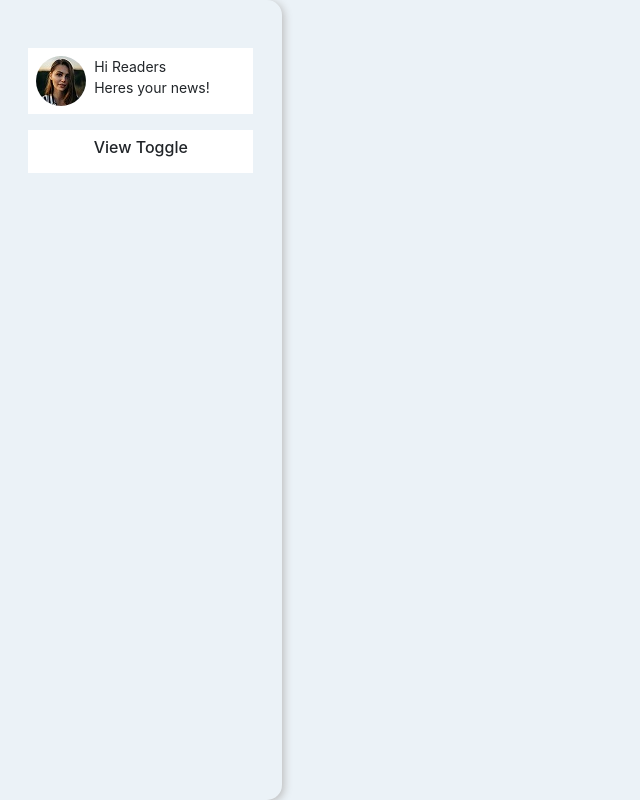
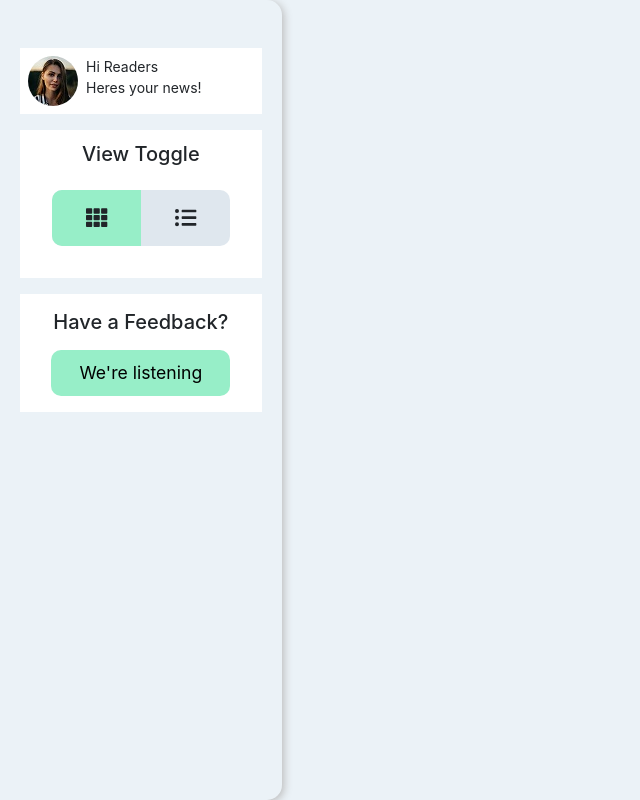
Before and after one commit to MousumiMitu/news-blogs, a React (Create React App) app: page / in a window 1280 px wide. Shown: the whole page, without its empty margins (0-640 px from the left). Built offline with nearby package versions, Linux system fonts and the light colour scheme.

Commit message:
sidebar feedback page added

```diff
--- a/src/Components/Home/Home.css
+++ b/src/Components/Home/Home.css
@@ -1,15 +1,68 @@
 .side-bar {
+  /* background: rgb(170, 168, 168);
+  z-index: 95; */
+}
+.sidebar-box {
   width: 22%;
   height: 100vh;
+  padding: 0 20px;
+  background: #ebf2f7;
+  z-index: 100;
+  /* border-top-right-radius: 15px;
+  border-bottom-right-radius: 15px; */
+}
+.active-sidebar-box {
   border-top-right-radius: 15px;
   border-bottom-right-radius: 15px;
   box-shadow: 2px 2px 8px rgb(187, 187, 187);
-}
-.sidebar-box {
-  width: 80%;
-  margin: 0 auto;
+  transition: 1000ms linear;
 }
 .users {
   /* background-color: none;
   background: white !important; */
 }
+
+.toggle-bg {
+  background: #dfe7ee;
+  border-radius: 10px;
+  overflow: hidden;
+  cursor: pointer;
+}
+.toggle-green {
+  background: #97eec8;
+}
+
+.feedback-btn {
+  border: none;
+  padding: 10px 28px;
+  font-size: 1.1rem;
+  background: #97eec8;
+  border-radius: 10px;
+}
+.active-feedback-btn {
+  background: #eca4a7 !important;
+}
+
+.extended-sidebar-bg {
+  background: rgba(192, 192, 192, 0.65);
+  width: 78%;
+}
+.extended-sidebar {
+  background: #ebf2f7;
+  width: 50%;
+  height: 100vh;
+  border-top-right-radius: 15px;
+  border-bottom-right-radius: 15px;
+  box-shadow: 2px 2px 8px rgb(187, 187, 187);
+  z-index: 98;
+  position: fixed;
+  left: -40%;
+  top: 0;
+  transition: 500ms linear;
+}
+
+.active-extended-sidebar {
+  left: 0;
+
+  transition: 500ms linear;
+}
--- a/src/Components/Home/SideBar.js
+++ b/src/Components/Home/SideBar.js
@@ -1,11 +1,21 @@
-import React from "react";
+import React, { useState } from "react";
 import "./Home.css";
 import user from "../../images/user5.jpg";
+import { FontAwesomeIcon } from "@fortawesome/react-fontawesome";
+import { faListUl, faTh } from "@fortawesome/free-solid-svg-icons";
 
 const SideBar = () => {
+  const [feedback, setFeedback] = useState(false);
+
+  const showFeedbackForm = () => setFeedback(!feedback);
+
   return (
-    <section className="side-bar pt-5">
-      <div className="sidebar-box">
+    <section className="side-bar d-flex">
+      <div
+        className={
+          feedback ? "sidebar-box pt-5" : "sidebar-box active-sidebar-box pt-5 "
+        }
+      >
         <div className="users d-flex bg-white p-2 mb-3">
           <img src={user} alt="" className="rounded-circle" />
           <div className="d-flex flex-column ps-2 ">
@@ -14,8 +24,45 @@ const SideBar = () => {
           </div>
         </div>
 
-        <div className="toggle-section p-2 bg-white">
-          <h6 className="text-center">View Toggle</h6>
+        <div
+          className={
+            feedback
+              ? "d-none"
+              : " toggle-section p-2 mb-3 bg-white text-center"
+          }
+        >
+          <h5 className=" pt-1">View Toggle</h5>
+          <div className="m-4 toggle-bg  d-flex  ">
+            <div className="w-50 py-3 toggle-green">
+              <FontAwesomeIcon icon={faTh} size="lg" />
+            </div>
+            <div className="w-50 py-3">
+              <FontAwesomeIcon icon={faListUl} size="lg" />
+            </div>
+          </div>
+        </div>
+
+        <div className="feed-back p-3 bg-white text-center">
+          <h5 className="pb-2">Have a Feedback?</h5>
+          <button
+            onClick={showFeedbackForm}
+            className={
+              feedback ? "feedback-btn active-feedback-btn" : "feedback-btn "
+            }
+          >
+            We're listening
+          </button>
+        </div>
+      </div>
+      <div className={feedback ? "extended-sidebar-bg" : ""}>
+        <div
+          className={
+            feedback
+              ? "extended-sidebar active-extended-sidebar"
+              : "extended-sidebar "
+          }
+        >
+          <h2>hello</h2>
         </div>
       </div>
     </section>
```
